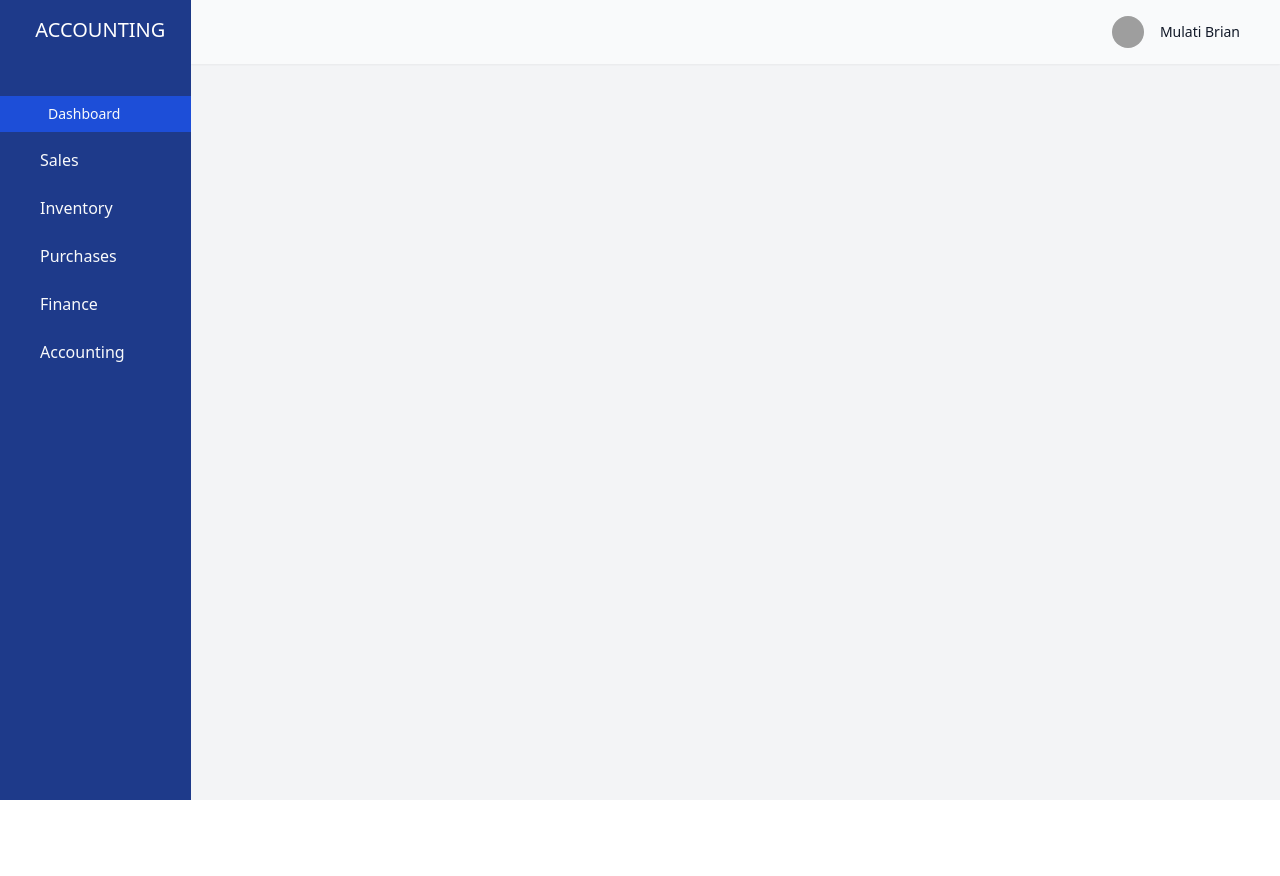
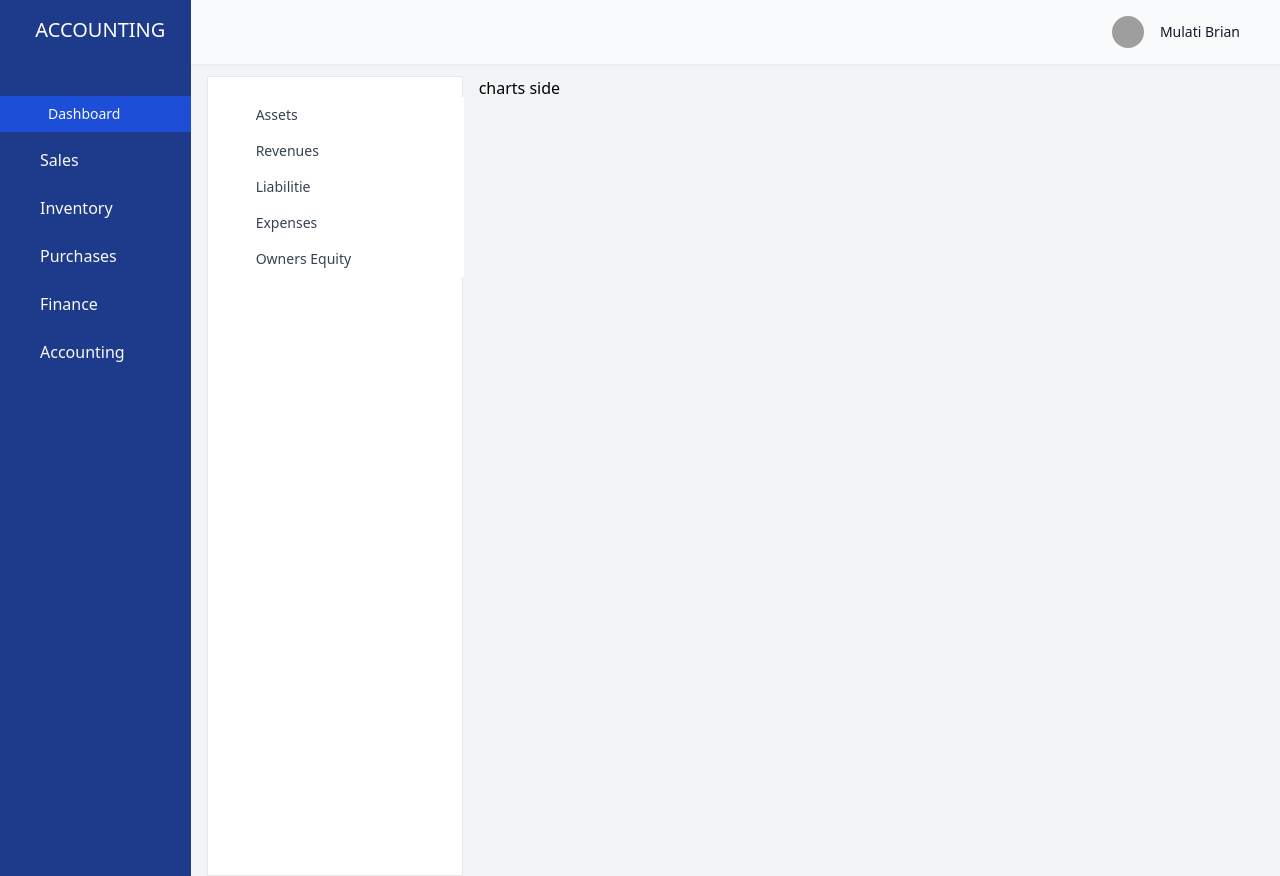
Before and after one commit to Brian-mula/accounting, a Nuxt app: page /charts/1 in a window 1280 px wide. Before the commit the page ends 800 px from the top, so only its background shows below. Built offline with nearby package versions, Linux system fonts and the light colour scheme; grey boxes are pictures that could not be loaded.

Commit message:
added assets routing

```diff
--- a/components/charts_of_aacounts_sidebar.vue
+++ b/components/charts_of_aacounts_sidebar.vue
@@ -1,41 +1,43 @@
 <template>
-    <div>
+  <div>
     <div class="w-64">
-        <div class="mt-5">
-          <nuxt-lnk to="/charts_assets"
+      <div class="mt-5">
+        <div v-for="(chart, index) in charts" :key="index">
+          <nuxt-link :to="{name:'charts-id',params:{id: chart.id}}"
+
             class="flex items-center p-2 text-base font-normal text-gray-700 hover:bg-gray-200 bg-white cursor-pointer"
           >
-            <span class="ml-10 text-sm">Assets</span>
-          </nuxt-lnk>
-          <div
-            class="flex items-center p-2 text-base font-normal text-gray-700 hover:bg-gray-200 bg-white cursor-pointer"
-          >
-            <span class="ml-10 text-sm">Revenue</span>
-          </div>
-          <div
-            class="flex items-center p-2 text-base font-normal text-gray-700 hover:bg-gray-200 bg-white cursor-pointer"
-          >
-            <span class="ml-10 text-sm">Liabilities</span>
-          </div>
-          <div
-            class="flex items-center p-2 text-base font-normal text-gray-700 hover:bg-gray-200 bg-white cursor-pointer"
-          >
-            <span class="ml-10 text-sm">Expenses</span>
-          </div>
-          <div
-            class="flex items-center p-2 text-base font-normal text-gray-700 hover:bg-gray-200 bg-white cursor-pointer"
-          >
-            <span class="ml-10 text-sm">Owner's equity</span>
-          </div>
+            <span class="ml-10 text-sm">{{ chart.title }}</span>
+          </nuxt-link>
         </div>
       </div>
     </div>
+  </div>
 </template>
 
 <script setup>
-
+const charts = ref([
+  {
+    id: 123,
+    title: "Assets",
+  },
+  {
+    id: 124,
+    title: "Revenues",
+  },
+  {
+    id: 125,
+    title: "Liabilitie",
+  },
+  {
+    id: 126,
+    title: "Expenses",
+  },
+  {
+    id: 127,
+    title: "Owners Equity",
+  },
+]);
 </script>
 
-<style lang="scss" scoped>
-
-</style>
+<style lang="scss" scoped></style>
--- a/pages/charts_aasets.vue
+++ b/pages/charts/[id].vue
@@ -1,11 +1,13 @@
 <template>
     <div>
-    Assests from charts of accounts
+    charts side
     </div>
 </template>
 
 <script setup>
-
+definePageMeta({
+  layout: "custome",
+});
 </script>
 
 <style lang="scss" scoped>
```
